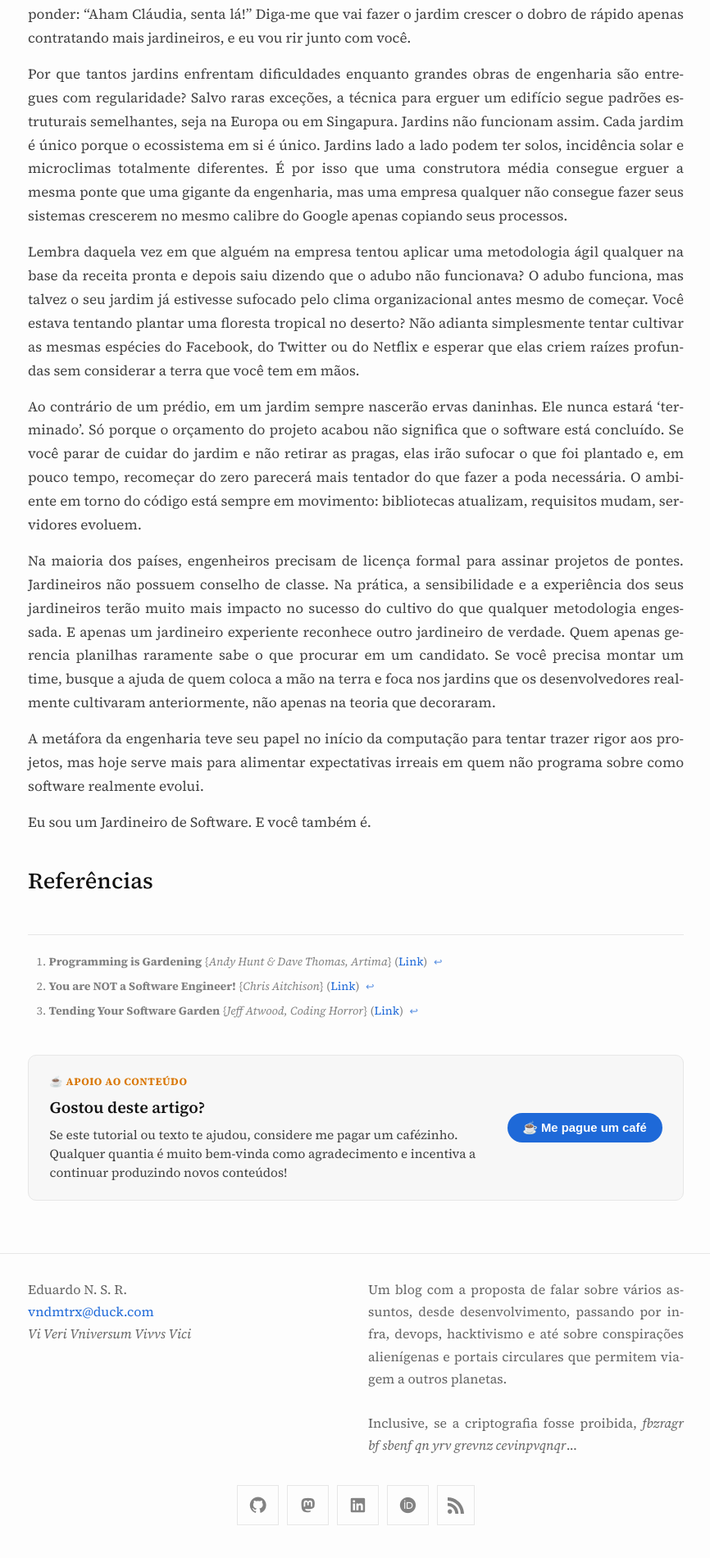
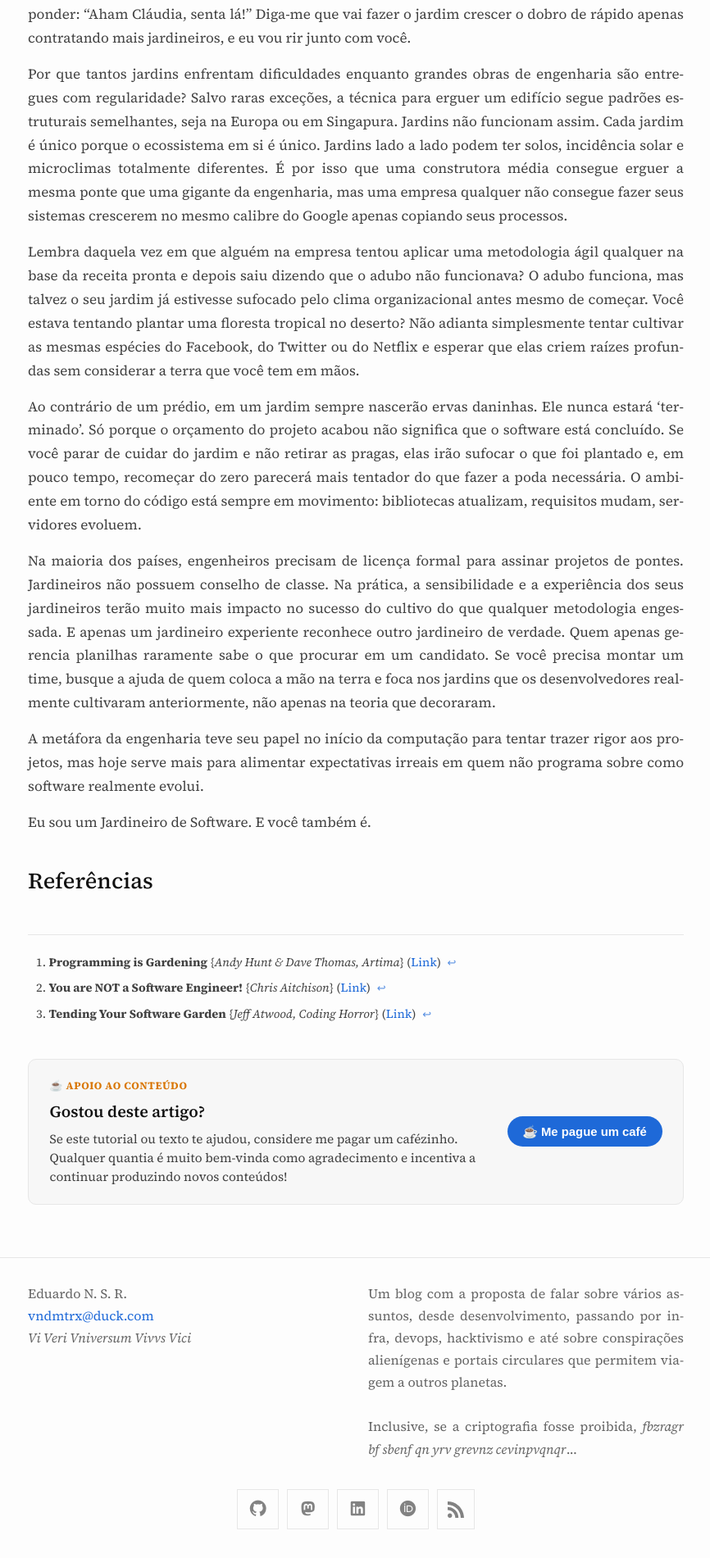
Before and after one commit to vndmtrx/vndmtrx.github.io, a Jekyll site: the page built from _posts/2023-08-09-jardineiro-software.md, in a window 1280 px wide. Shown: the part 1324-3225 px from the top of the page at 82% size, without its empty margins (206-1072 px from the left). Built offline with Jekyll 4.4.1, drawn with Linux system fonts in a browser that asks for light colours; nearby versions of some CDN libraries.

Commit message:
Mais ajustes menores de layout

```diff
--- a/_sass/minima/custom-styles.scss
+++ b/_sass/minima/custom-styles.scss
@@ -298,9 +298,9 @@ table {
 
   // Seção de Notas de Rodapé (Footnotes)
   .footnotes {
-    font-size: 0.82rem;
-    line-height: 1.55;
-    color: var(--minima-brand-color);
+    font-size: 0.85rem;
+    line-height: 1.6;
+    color: var(--minima-text-color);
     border-top: 1px solid var(--minima-border-color-01);
     margin-top: 2.5rem;
     padding-top: 1.25rem;
```
